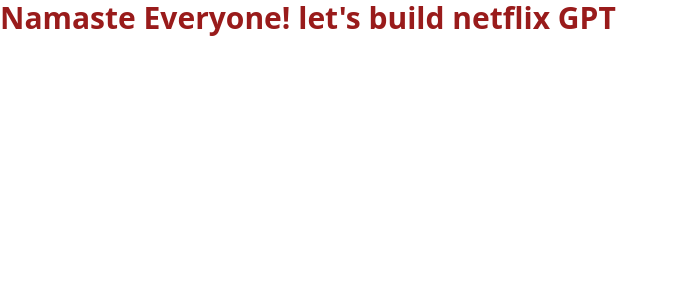
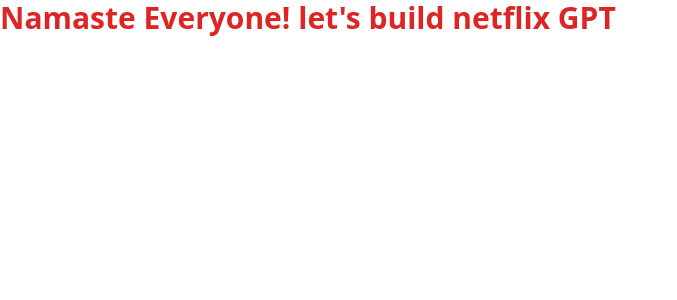
Before and after one commit to lingaraj2020/netflix-gpt, a React (Create React App) app: page / in a window 1280 px wide. Shown: the top 300 px of the page, without its empty margins (0-677 px from the left). Built offline with nearby package versions, Linux system fonts and the light colour scheme.

Commit message:
updated test-color

```diff
--- a/src/App.js
+++ b/src/App.js
@@ -1,7 +1,7 @@
 import "./App.css";
 
 function App() {
-  return <div className="text-3xl font-bold text-red-800">Namaste Everyone! let's build netflix GPT</div>;
+  return <div className="text-3xl font-bold text-red-600">Namaste Everyone! let's build netflix GPT</div>;
 }
 
 export default App;
```
Also changed, not shown: 1 other file (tests, documents, lock files or other folders).
